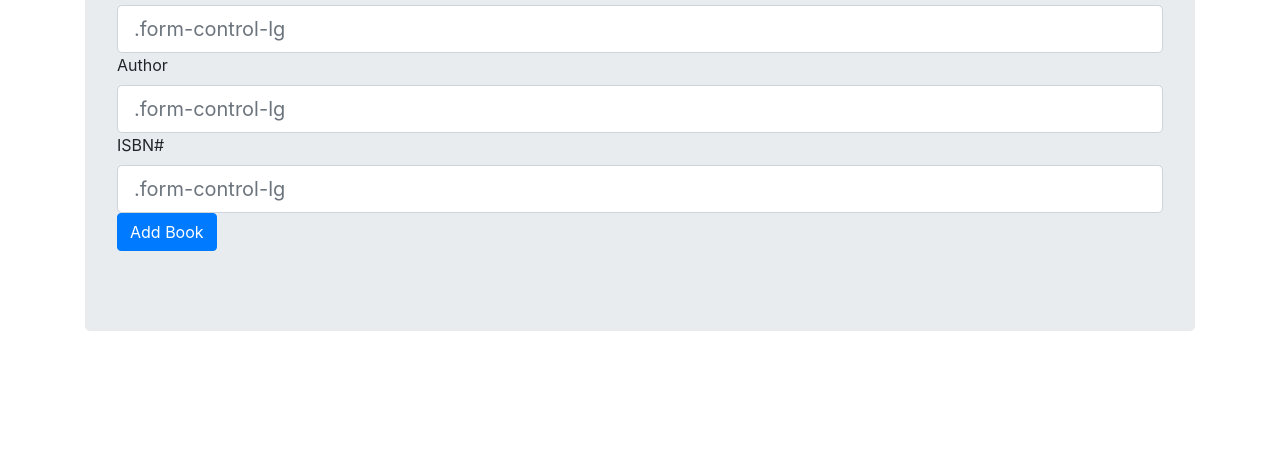
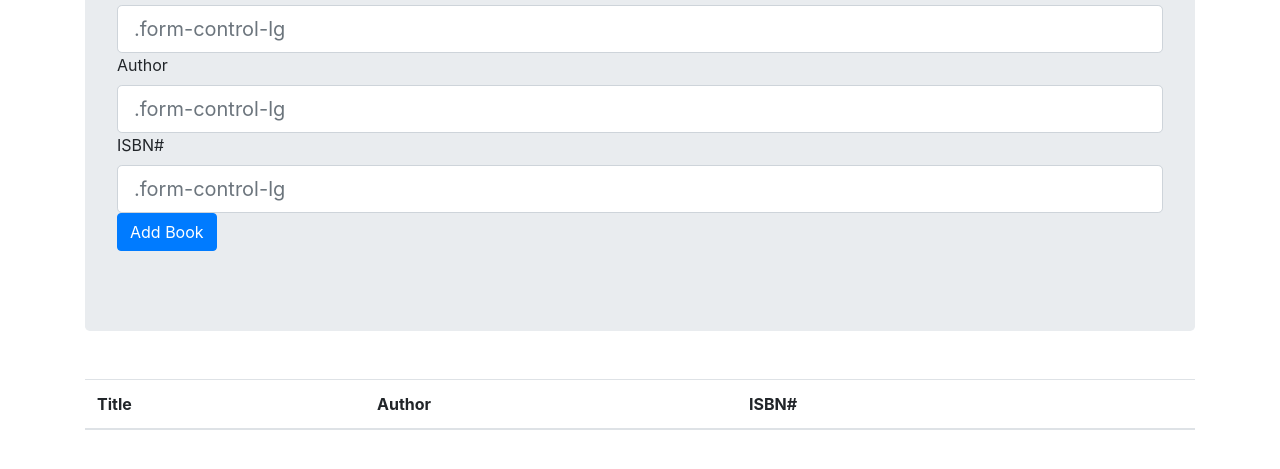
Before and after one commit to scottnelsen0106/book-list, a plain HTML site: page index.html in a window 1280 px wide. Shown: the part 147-616 px from the top of the page. Drawn offline with nearby package versions, Linux system fonts and the light colour scheme; some icons are missing.

Commit message:
table created

```diff
--- a/index.html
+++ b/index.html
@@ -24,11 +24,26 @@
             <input class="form-control form-control-lg" type="text" placeholder=".form-control-lg">
             <input type="submit" value="Add Book" class="btn btn-primary">
         </form>
+    </div>
 
-    </div>
+
+    <table class="table table-striped mt-5">
+        <thead>
+            <tr>
+                <th>Title</th>
+                <th>Author</th>
+                <th>ISBN#</th>
+                <th></th>
+            </tr>
+        </thead>
+        <tbody id="book-list"></tbody>
+    </table>
+
 </div>
-</body>
+
+<script src="app.js"></script>
 <script src="https://code.jquery.com/jquery-3.4.1.slim.min.js" integrity="sha384-J6qa4849blE2+poT4WnyKhv5vZF5SrPo0iEjwBvKU7imGFAV0wwj1yYfoRSJoZ+n" crossorigin="anonymous"></script>
 <script src="https://cdn.jsdelivr.net/npm/popper.js@1.16.0/dist/umd/popper.min.js" integrity="sha384-Q6E9RHvbIyZFJoft+2mJbHaEWldlvI9IOYy5n3zV9zzTtmI3UksdQRVvoxMfooAo" crossorigin="anonymous"></script>
 <script src="https://stackpath.bootstrapcdn.com/bootstrap/4.4.1/js/bootstrap.min.js" integrity="sha384-wfSDF2E50Y2D1uUdj0O3uMBJnjuUD4Ih7YwaYd1iqfktj0Uod8GCExl3Og8ifwB6" crossorigin="anonymous"></script>
+</body>
 </html>
```
